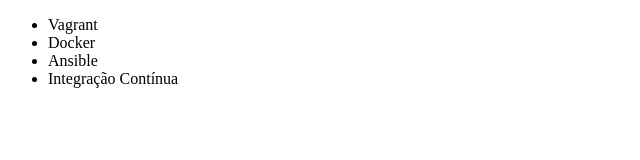
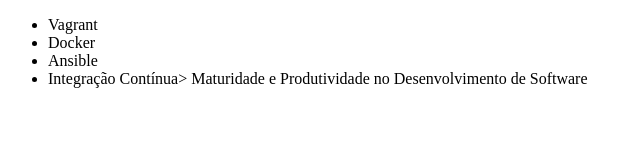
Before and after one commit to lucas-seixas/learning-git, a plain HTML site: page index.html in a window 1280 px wide. Shown: the whole page, without its empty margins (0-640 px from the left). Drawn offline with Linux system fonts and the light colour scheme.

Commit message:
Renomeando curso de Integração Contínua

```diff
--- a/index.html
+++ b/index.html
@@ -9,7 +9,7 @@
         <li>Vagrant</li>
         <li>Docker</li>
         <li>Ansible</li>
-        <li>Integração Contínua</li>
+        <li>Integração Contínua> Maturidade e Produtividade no Desenvolvimento de Software</li>
     </ul>
 </body>
 </html>
```
